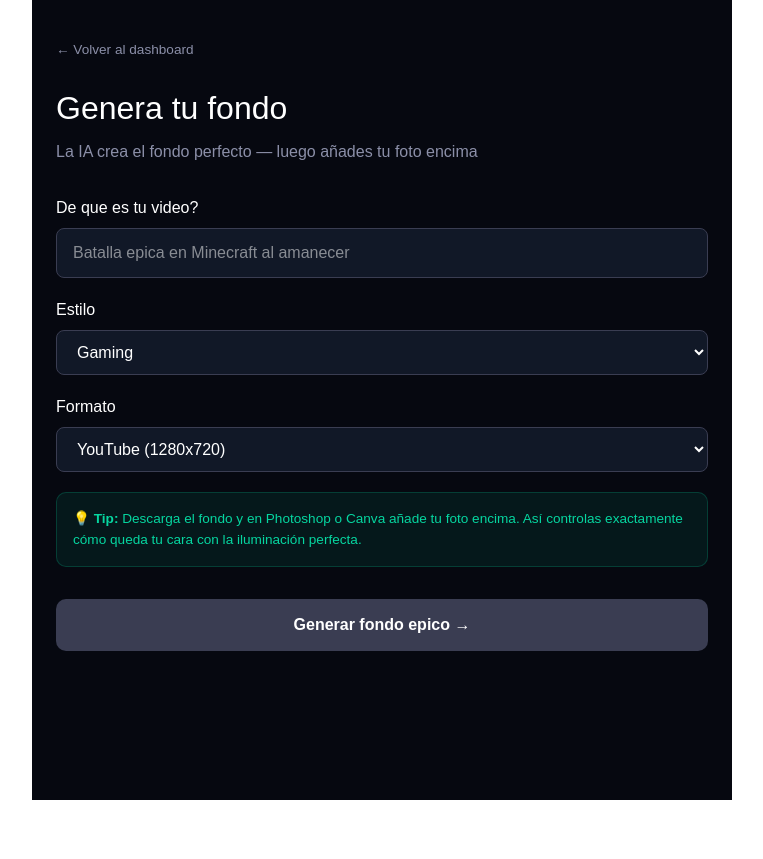
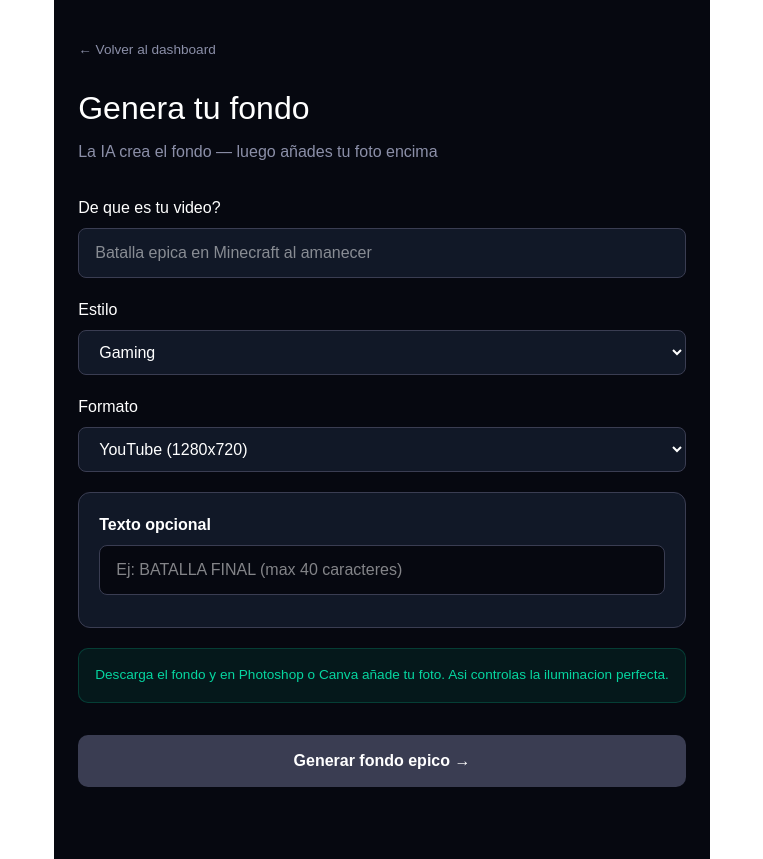
Before and after one commit to jokonog/thumbslatam, a Next.js app: page /fondo in a window 1280 px wide. Shown: the whole page, without its empty margins (258-1021 px from the left). Before the commit the page ends 800 px from the top, so only its background shows below. Built offline with nearby package versions, Linux system fonts and the light colour scheme.

Commit message:
fondo con texto opcional y posicion

```diff
--- a/app/fondo/page.tsx
+++ b/app/fondo/page.tsx
@@ -5,6 +5,8 @@ export default function Fondo() {
   const [descripcion, setDescripcion] = useState("");
   const [estilo, setEstilo] = useState("gaming");
   const [formato, setFormato] = useState("youtube");
+  const [texto, setTexto] = useState("");
+  const [posTexto, setPosTexto] = useState("bottom");
   const [imagen, setImagen] = useState("");
   const [cargando, setCargando] = useState(false);
 
@@ -20,11 +22,19 @@ export default function Fondo() {
     setCargando(false);
   }
 
+  const posiciones: Record<string, object> = {
+    top: { top: "16px", left: "50%", transform: "translateX(-50%)", textAlign: "center" as const },
+    bottom: { bottom: "16px", left: "50%", transform: "translateX(-50%)", textAlign: "center" as const },
+    center: { top: "50%", left: "50%", transform: "translate(-50%,-50%)", textAlign: "center" as const },
+    left: { top: "50%", left: "16px", transform: "translateY(-50%)", textAlign: "left" as const },
+    right: { top: "50%", right: "16px", transform: "translateY(-50%)", textAlign: "right" as const },
+  };
+
   return (
     <main style={{minHeight:"100vh",background:"#060810",color:"white",fontFamily:"sans-serif",padding:"40px 24px",maxWidth:"700px",margin:"0 auto"}}>
       <a href="/dashboard" style={{color:"#8B8FA8",fontSize:"0.85rem",textDecoration:"none",display:"block",marginBottom:"24px"}}>← Volver al dashboard</a>
       <h1 style={{fontSize:"2rem",marginBottom:"8px"}}>Genera tu fondo</h1>
-      <p style={{color:"#8B8FA8",marginBottom:"32px"}}>La IA crea el fondo perfecto — luego añades tu foto encima</p>
+      <p style={{color:"#8B8FA8",marginBottom:"32px"}}>La IA crea el fondo — luego añades tu foto encima</p>
 
       <div style={{marginBottom:"20px"}}>
         <label style={{display:"block",marginBottom:"8px"}}>De que es tu video?</label>
@@ -56,9 +66,26 @@ export default function Fondo() {
         </select>
       </div>
 
+      <div style={{marginBottom:"20px",padding:"20px",borderRadius:"12px",background:"#111827",border:"1px solid #3A3D52"}}>
+        <label style={{display:"block",marginBottom:"8px",fontWeight:"600"}}>Texto opcional</label>
+        <input type="text" placeholder="Ej: BATALLA FINAL (max 40 caracteres)" maxLength={40} value={texto} onChange={(e)=>setTexto(e.target.value)} style={{width:"100%",padding:"12px 16px",borderRadius:"8px",background:"#060810",border:"1px solid #3A3D52",color:"white",marginBottom:"12px"}}/>
+        {texto && (
+          <div>
+            <label style={{display:"block",marginBottom:"8px",fontSize:"0.85rem"}}>Posicion del texto</label>
+            <select value={posTexto} onChange={(e)=>setPosTexto(e.target.value)} style={{width:"100%",padding:"12px 16px",borderRadius:"8px",background:"#060810",border:"1px solid #3A3D52",color:"white"}}>
+              <option value="top">Arriba</option>
+              <option value="center">Centro</option>
+              <option value="bottom">Abajo</option>
+              <option value="left">Izquierda</option>
+              <option value="right">Derecha</option>
+            </select>
+          </div>
+        )}
+      </div>
+
       <div style={{marginBottom:"32px",padding:"16px",borderRadius:"10px",background:"rgba(6,214,160,0.08)",border:"1px solid rgba(6,214,160,0.2)"}}>
         <p style={{color:"#06D6A0",fontSize:"0.85rem",margin:0}}>
-          💡 <strong>Tip:</strong> Descarga el fondo y en Photoshop o Canva añade tu foto encima. Así controlas exactamente cómo queda tu cara con la iluminación perfecta.
+          Descarga el fondo y en Photoshop o Canva añade tu foto. Asi controlas la iluminacion perfecta.
         </p>
       </div>
 
@@ -68,7 +95,14 @@ export default function Fondo() {
 
       {imagen&&(
         <div>
-          <img src={imagen} alt="Fondo generado" style={{width:"100%",borderRadius:"12px",marginBottom:"12px"}}/>
+          <div style={{position:"relative",borderRadius:"12px",overflow:"hidden",marginBottom:"12px"}}>
+            <img src={imagen} alt="Fondo generado" style={{width:"100%",display:"block"}}/>
+            {texto && (
+              <div style={{position:"absolute",...posiciones[posTexto],padding:"8px 16px",background:"rgba(0,0,0,0.6)",borderRadius:"6px",maxWidth:"80%"}}>
+                <p style={{color:"white",fontWeight:"800",fontSize:"clamp(1rem,3vw,1.8rem)",margin:0,textShadow:"2px 2px 8px rgba(0,0,0,0.8)",letterSpacing:"-0.02em"}}>{texto}</p>
+              </div>
+            )}
+          </div>
           <a href={imagen} target="_blank" style={{display:"block",textAlign:"center",padding:"12px",borderRadius:"8px",background:"#06D6A0",color:"#060810",fontWeight:"700",textDecoration:"none",marginBottom:"12px"}}>
             Descargar fondo
           </a>
```
